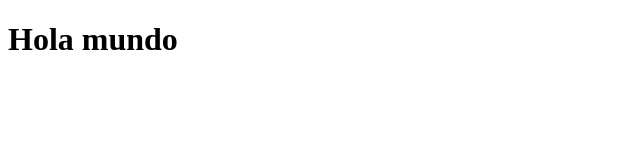
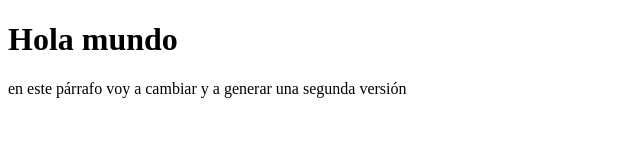
Before and after one commit to Heisand-bosque/ejemplo, a plain HTML site: page index.html in a window 1280 px wide. Shown: the whole page, without its empty margins (0-640 px from the left). Drawn offline with Linux system fonts and the light colour scheme.

Commit message:
version2
En esta versión se agregó un párrafo nuevo

```diff
--- a/index.html
+++ b/index.html
@@ -7,5 +7,6 @@
 </head>
 <body>
     <h1>Hola mundo</h1>
+    <p>en este párrafo voy a cambiar y a generar una segunda versión</p>
 </body>
 </html>
```
